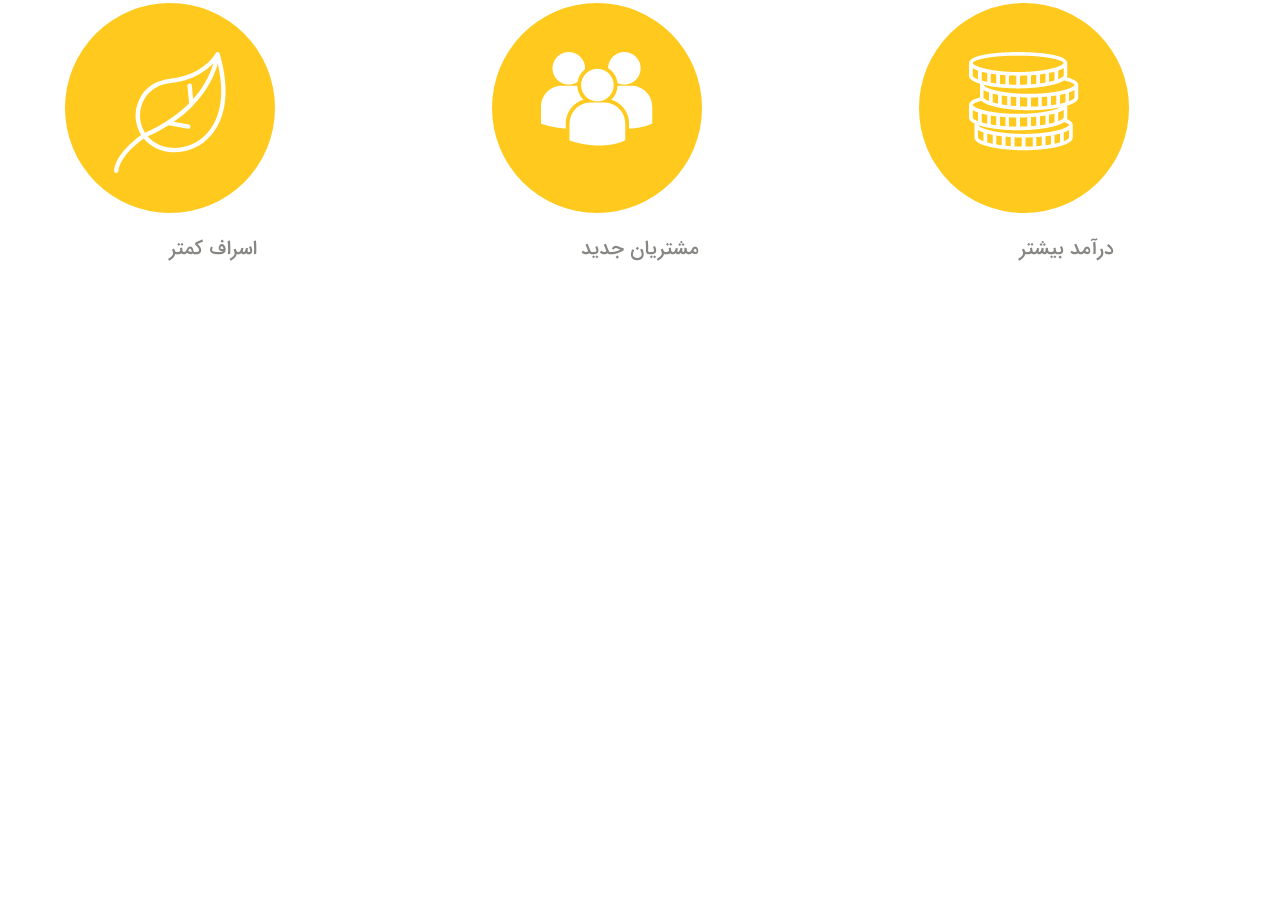
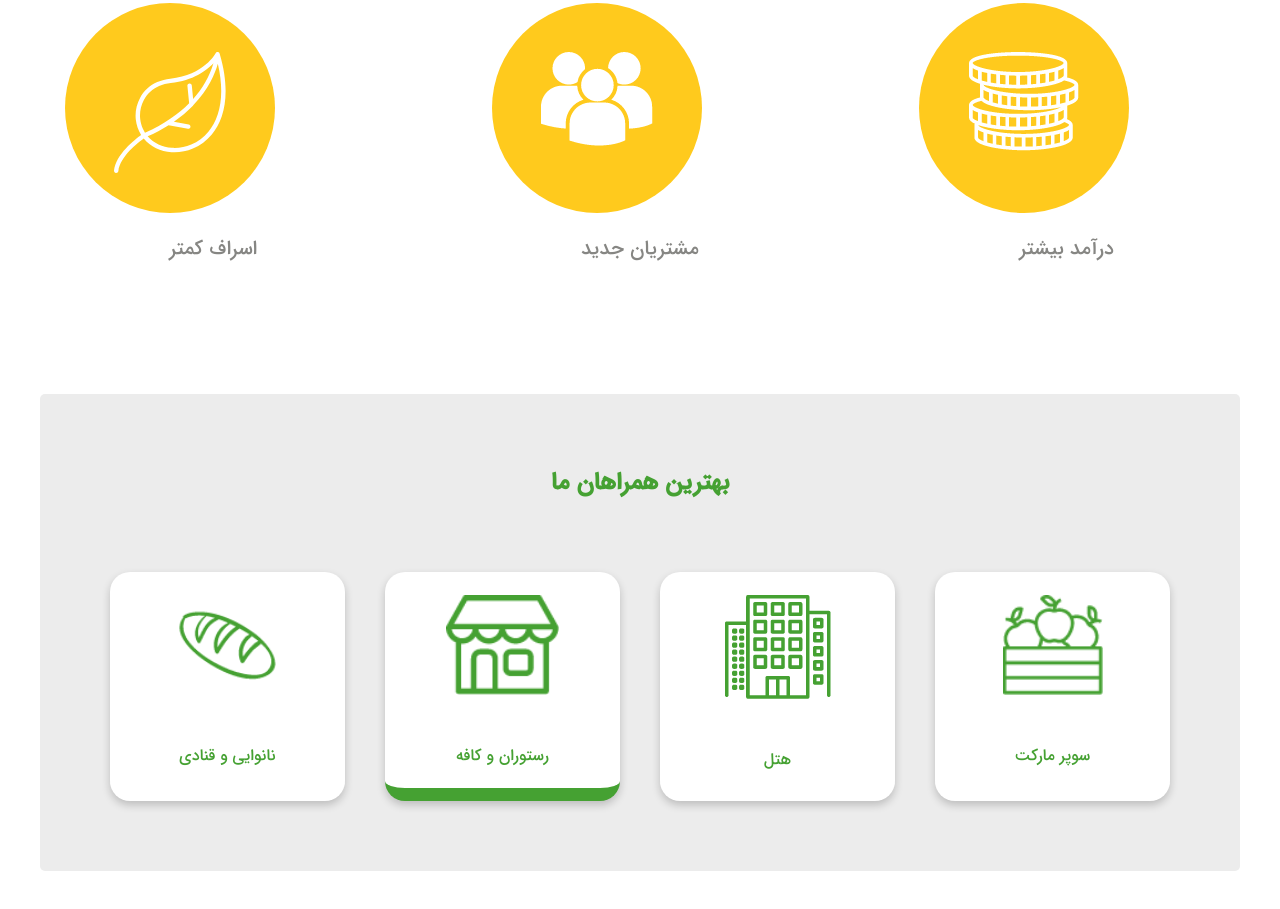
Before and after one commit to aynazheydariafshar/HW5-maktab, a plain HTML site: page index/index.html in a window 1280 px wide. Shown: the part 233-1142 px from the top of the page. Before the commit the page ends 800 px from the top, so only its background shows below. Drawn offline with Linux system fonts and the light colour scheme.

Commit message:
craete section two and style it and set hover

```diff
--- a/index/assest/index.css
+++ b/index/assest/index.css
@@ -60,6 +60,7 @@ body{
     padding: 1% 15% 1% 3%;
 }
 
+
 #btnstore{
     border: none;
     float: left;
@@ -85,6 +86,7 @@ body{
     width: 100%;
     display: inline-flex;
     text-align: center;
+    margin-bottom: 70px;
 }
 .imagesdiv{
     width: 30%;
@@ -111,3 +113,56 @@ body{
     font-size: 20px;
     color: rgb(134, 134, 131);
 }
+
+#partthree{
+    text-align: center;
+}
+
+#partthree h2{
+    color: #45a132;
+}
+
+#sectiontwo{
+    background-color: rgb(236, 236, 236);
+    margin: 40px;
+    padding: 50px;
+    border-radius: 5px;
+}
+
+#partfour{
+    margin-top: 30px;
+    width: 100%;
+    display: inline-flex;
+    text-align: center;
+}
+
+.cartimg img{
+    margin: 10% auto;
+    min-height: 100px;
+}
+
+.cart{
+    border-bottom: 13px solid white;
+    border-radius: 20px;
+    margin: 20px;
+    width: 40%;
+    background-color: white;
+    box-shadow: 0 4px 8px 0 rgba(0, 0, 0, 0.2);
+}
+
+.text{
+    text-align: center;
+    color: #45a132;
+}
+
+#activeimg{
+    border-bottom: 13px solid #45a132;
+    border-radius: 20px;
+    cursor:pointer;
+}
+
+.cart:hover{
+    border-bottom: 13px solid #45a132;
+    border-radius: 20px;
+    cursor:pointer;
+}
--- a/index/index.html
+++ b/index/index.html
@@ -53,7 +53,31 @@
                 </div>
             </div>
         </div>
-
+        <div id="sectiontwo">
+            <div id="partthree">
+                <h2>
+                    بهترین همراهان ما
+                </h2>
+            </div>
+            <div id="partfour">
+                <div class="cart">
+                    <div class="cartimg"><img src="./assest/icons/kharobar.png" alt="kharobar"></div>
+                    <p class="text"> سوپر مارکت</p>
+                </div>
+                <div class="cart">
+                    <div class="cartimg"><img src="./assest/icons/hotel.png" alt="hotel"></div>
+                    <p class="text"> هتل </p>
+                </div>
+                <div class="cart" id="activeimg">
+                    <div class="cartimg"><img src="./assest/icons/restaurant.png" alt="restaurant"></div>
+                    <p class="text"> رستوران و کافه </p>
+                </div>
+                <div class="cart">
+                    <div class="cartimg"><img src="./assest/icons/bread.png" alt="bread"></div>
+                    <p class="text"> نانوایی و قنادی </p>
+                </div>
+            </div>
+        </div>
     </div>
 </body>
 </html>
```
